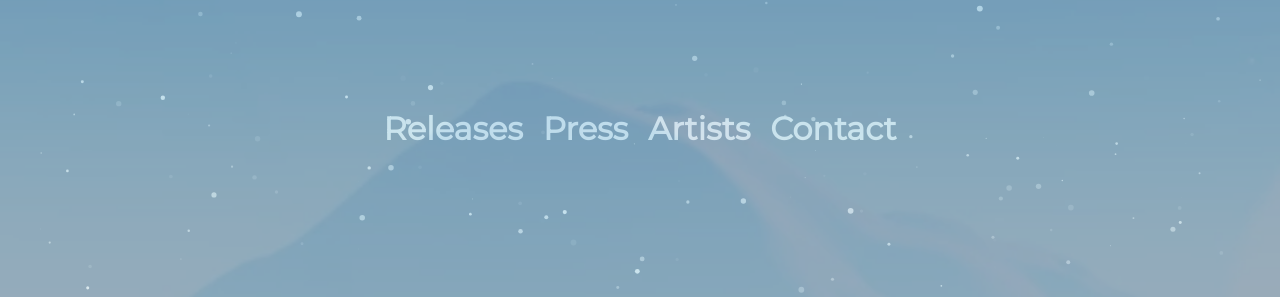
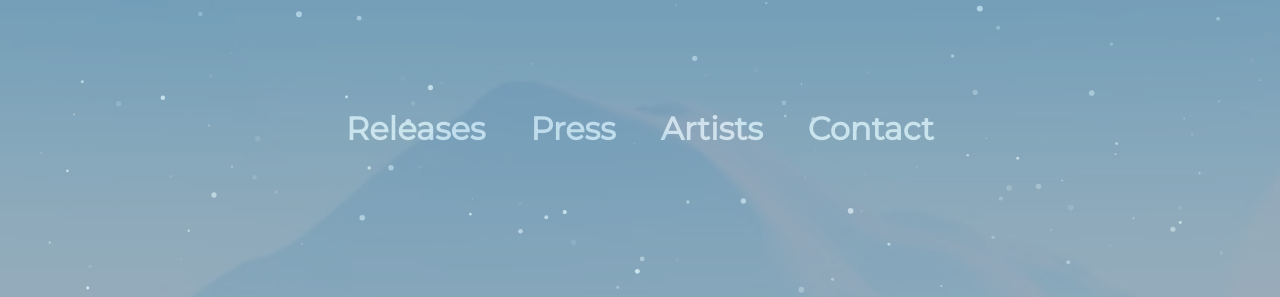
Before and after one commit to satelliterecordings/satelliterecordings.github.io, a Jekyll site: the page built from index.html, in a window 1280 px wide. Shown: the part 491-788 px from the top of the page. Built offline with Jekyll 4.4.1, drawn with Linux system fonts in a browser that asks for light colours; some web fonts are replaced.

Commit message:
Update headerimage.css

```diff
--- a/assets/css/headerimage.css
+++ b/assets/css/headerimage.css
@@ -25,8 +25,8 @@
 
 @media only screen and (min-width:768px) {
     .header-texts{
-      flex-direction:row ;
-      column-gap: 20px;
+      flex-direction:row;
+      column-gap: 5vh;
     }
 
 }
@@ -38,10 +38,11 @@
 }
 
 .releasebody{
+  flex-direction: column;
   background-color: #1a222c;
   opacity: 1 !important;
   text-align: center;
-  font-size:60px;
+  font-size:30px;
   align-items: center !important;
   max-width: auto;
   margin: auto;
@@ -50,8 +51,8 @@
 
 @media only screen and (min-width:768px) {
     .releasebody{
-        margin: 20;
-        font-size: 30px;
+        font-size: 60px;
+        flex-direction:row;
     }
 
 }
```
